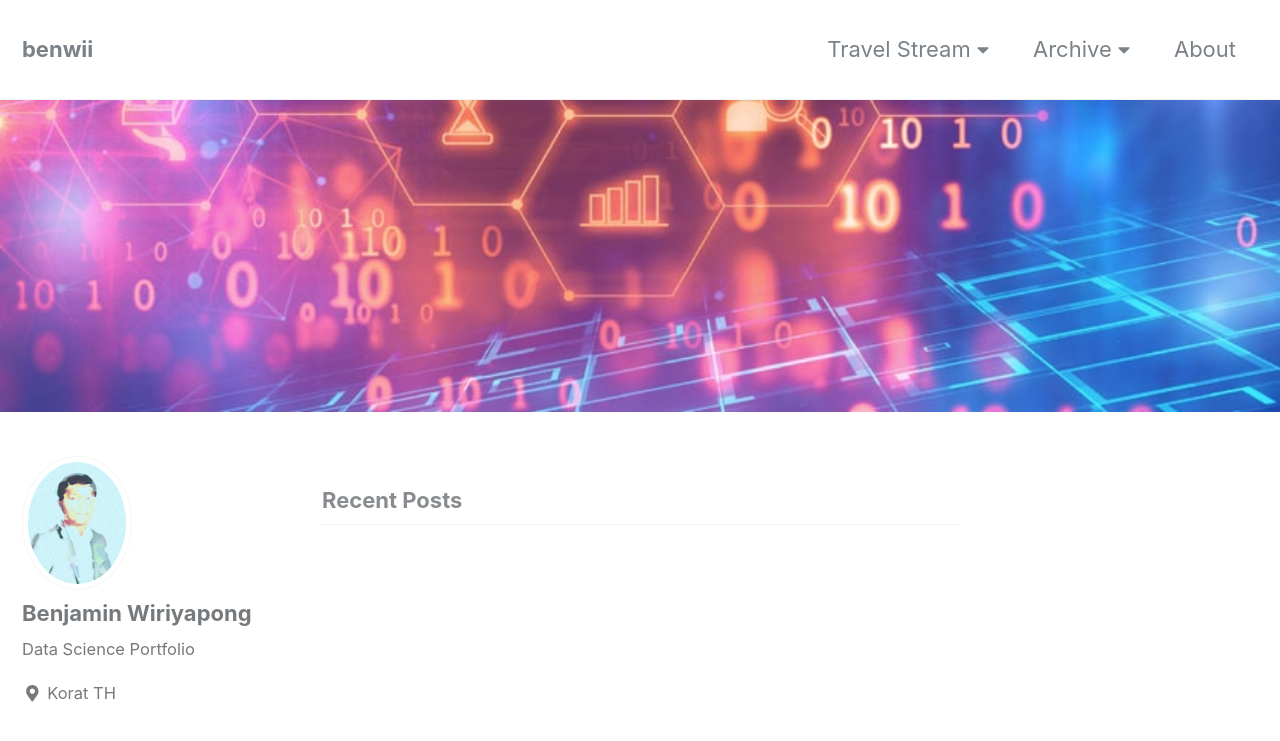
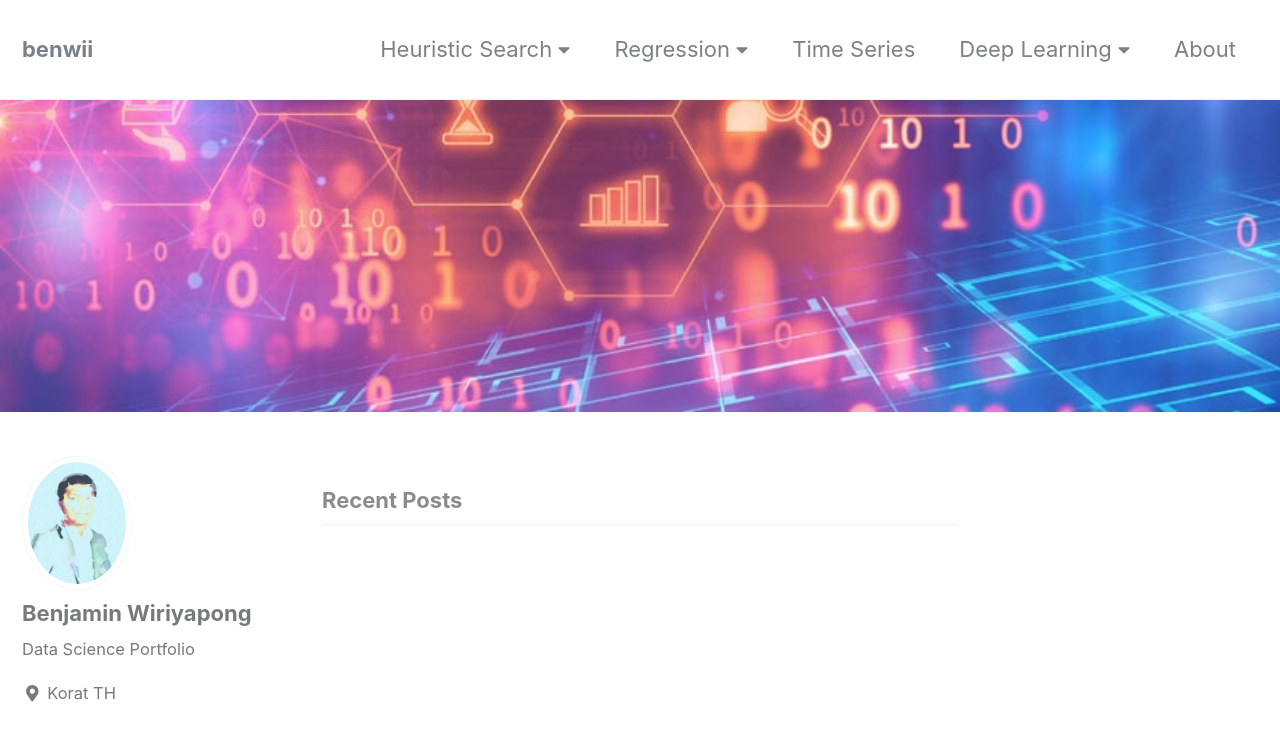
Before and after one commit to benjaminsw/benjaminsw.github.io, a Jekyll site: the page built from index.html, in a window 1280 px wide and 900 px high. Shown: the top 741 px of the window. Built offline with Jekyll 4.4.1, drawn with Linux system fonts in a browser that asks for light colours; nearby versions of some CDN libraries; the list of posts is cut into pages by our own code.

Commit message:
updated nav bar

```diff
--- a/_data/navigation.yml
+++ b/_data/navigation.yml
@@ -1,9 +1,7 @@
 # main links
 main:
 
-  - title: ""
-    url: /techstream/
-  - title: "Travel Stream"
+  - title: "Heuristic Search"
     sublinks:
       - title: By Tag
         url: /tags/
@@ -11,7 +9,8 @@ main:
         url: /categories/
       - title: By Year
         url: /year-archive/
-  - title: Archive
+
+  - title: "Regression"
     sublinks:
       - title: By Tag
         url: /tags/
@@ -19,6 +18,19 @@ main:
         url: /categories/
       - title: By Year
         url: /year-archive/
+
+  - title: "Time Series"
+    url: /techstream/
+
+  - title: "Deep Learning"
+    sublinks:
+      - title: By Tag
+        url: /tags/
+      - title: By Category
+        url: /categories/
+      - title: By Year
+        url: /year-archive/
+
   - title: "About"
     url: /about/
 
```
